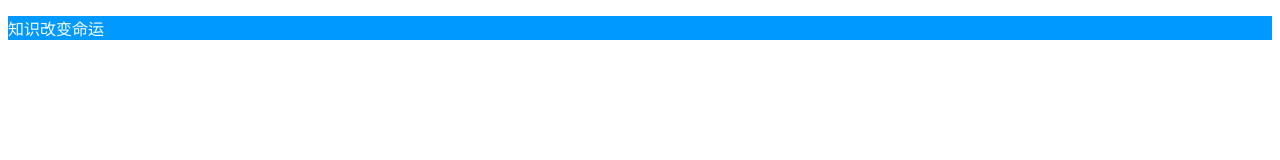
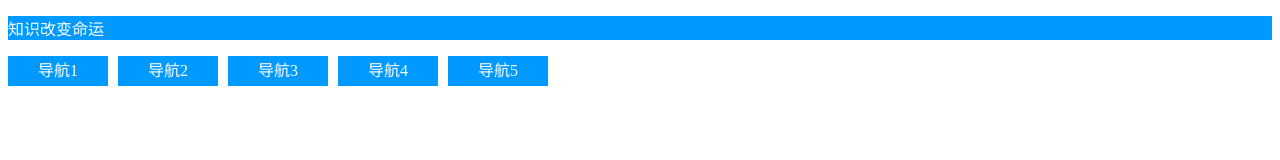
Before and after one commit to Aloved7/myPublic, a plain HTML site: page index.html in a window 1280 px wide. Drawn offline with Linux system fonts and the light colour scheme.

Commit message:
完成了导航条

```diff
--- a/css/style.css
+++ b/css/style.css
@@ -2,3 +2,26 @@ p{
     background-color: #09f;
     color: #fff;
 }
+ul{
+    margin: 0px;
+    padding: 0px;
+    list-style: none;
+    overflow: hidden;
+}
+ul li{
+    width: 100px;
+    float: left;
+    height: 30px;
+    line-height: 30px;
+    text-align: center;
+    margin-right: 10px;
+}
+ul li a{
+    text-decoration: none;
+    display: block;
+    background-color: #09f;
+    color: #fff;
+}
+ul li a:hover{
+    background-color: #900;
+}
--- a/index.html
+++ b/index.html
@@ -10,5 +10,12 @@
 </head>
 <body>
     <p>知识改变命运</p>
+    <ul>
+        <li><a href="#">导航1</a></li>
+        <li><a href="#">导航2</a></li>
+        <li><a href="#">导航3</a></li>
+        <li><a href="#">导航4</a></li>
+        <li><a href="#">导航5</a></li>
+    </ul>
 </body>
 </html>
```
